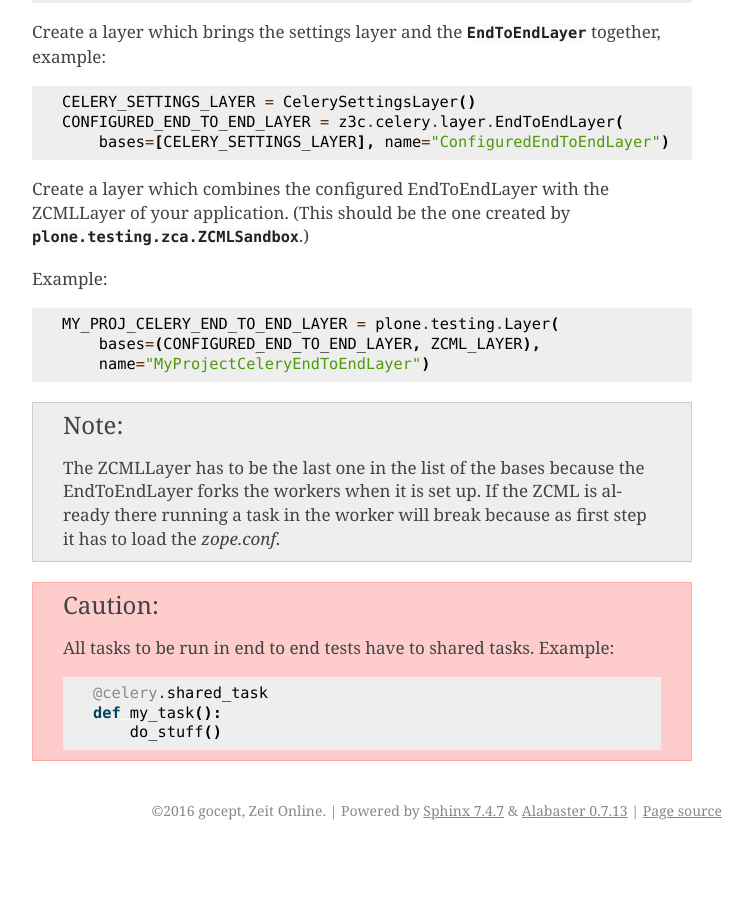
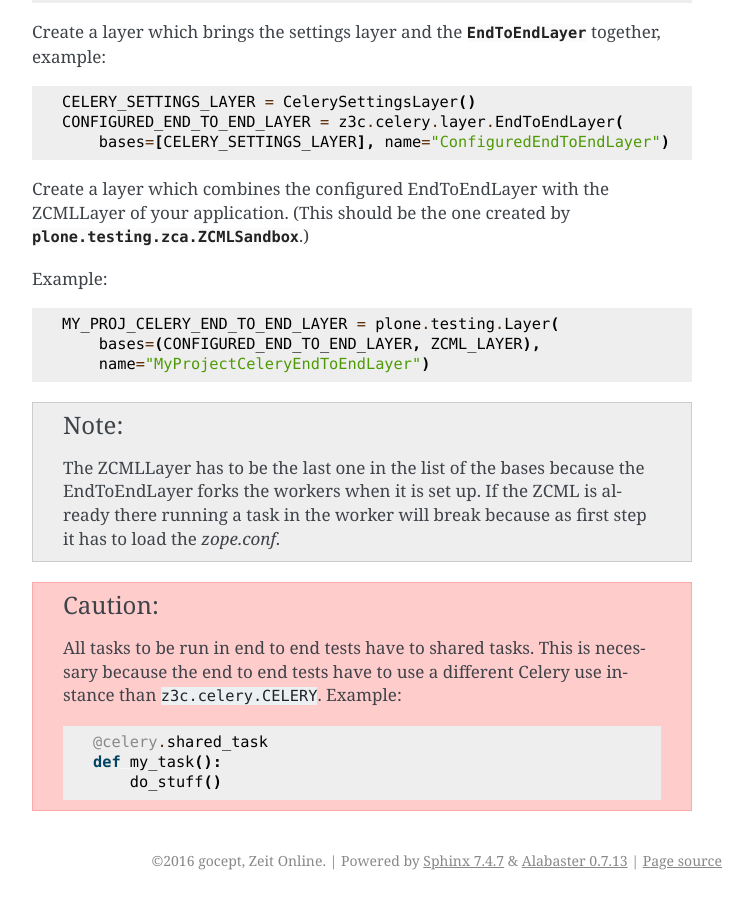
Before and after one commit to ZeitOnline/z3c.celery, a Sphinx documentation site: the page built from doc/usage.rst, in a window 1280 px wide and 900 px high, scrolled down 2131 px. Shown: the whole window, without its empty margins (388-1141 px from the left). Built offline with Sphinx 7.4.7, drawn with Linux system fonts in a browser that asks for light colours; before the commit the page ends 2981 px from its top, so only the background shows below that.

Commit message:
Explain the reason of shared tasks in end to end tests.

```diff
--- a/doc/usage.rst
+++ b/doc/usage.rst
@@ -135,7 +135,9 @@ Example::
 
 .. caution::
 
-    All tasks to be run in end to end tests have to shared tasks. Example::
+    All tasks to be run in end to end tests have to shared tasks. This is
+    necessary because the end to end tests have to use a different Celery use
+    instance than ``z3c.celery.CELERY``. Example::
 
         @celery.shared_task
         def my_task():
```
